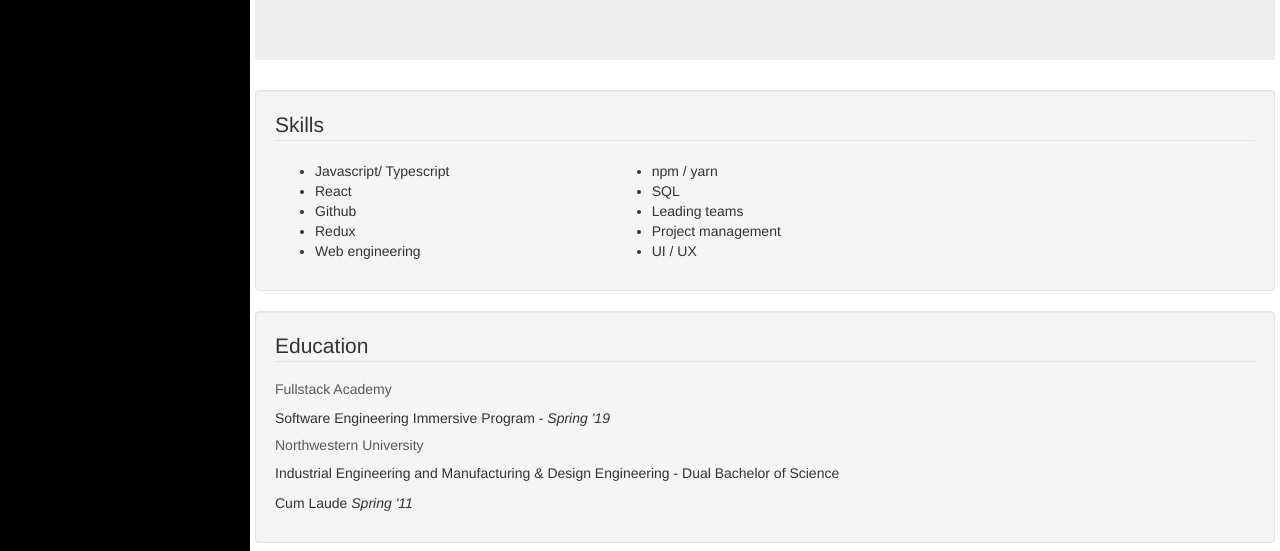
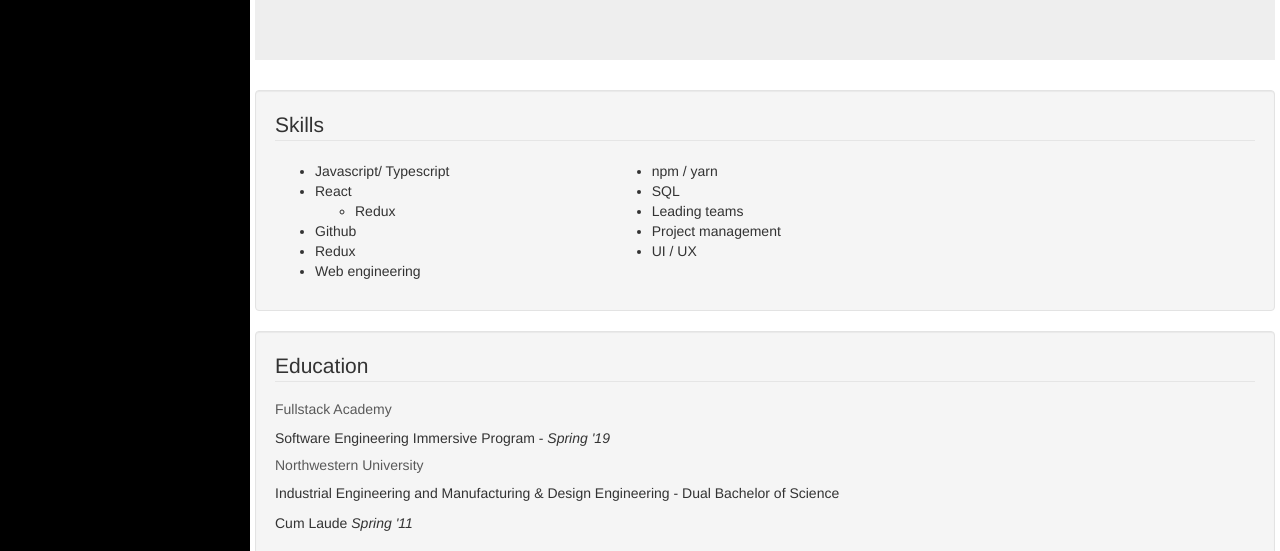
Before and after one commit to patriciadeboer/my-resume-P33, a plain HTML site: page index.html in a window 1280 px wide. Shown: the part 249-800 px from the top of the page. Drawn offline with nearby package versions, Linux system fonts and the light colour scheme.

Commit message:
Add nested bullet point

```diff
--- a/index.html
+++ b/index.html
@@ -68,6 +68,9 @@
                 <ul>
                   <li>Javascript/ Typescript</li>
                   <li>React</li>
+                  <ul>
+                    <li>Redux</li>
+                  </ul>
                   <li>Github</li>
                   <li>Redux</li>
                   <li>Web engineering</li>
```
